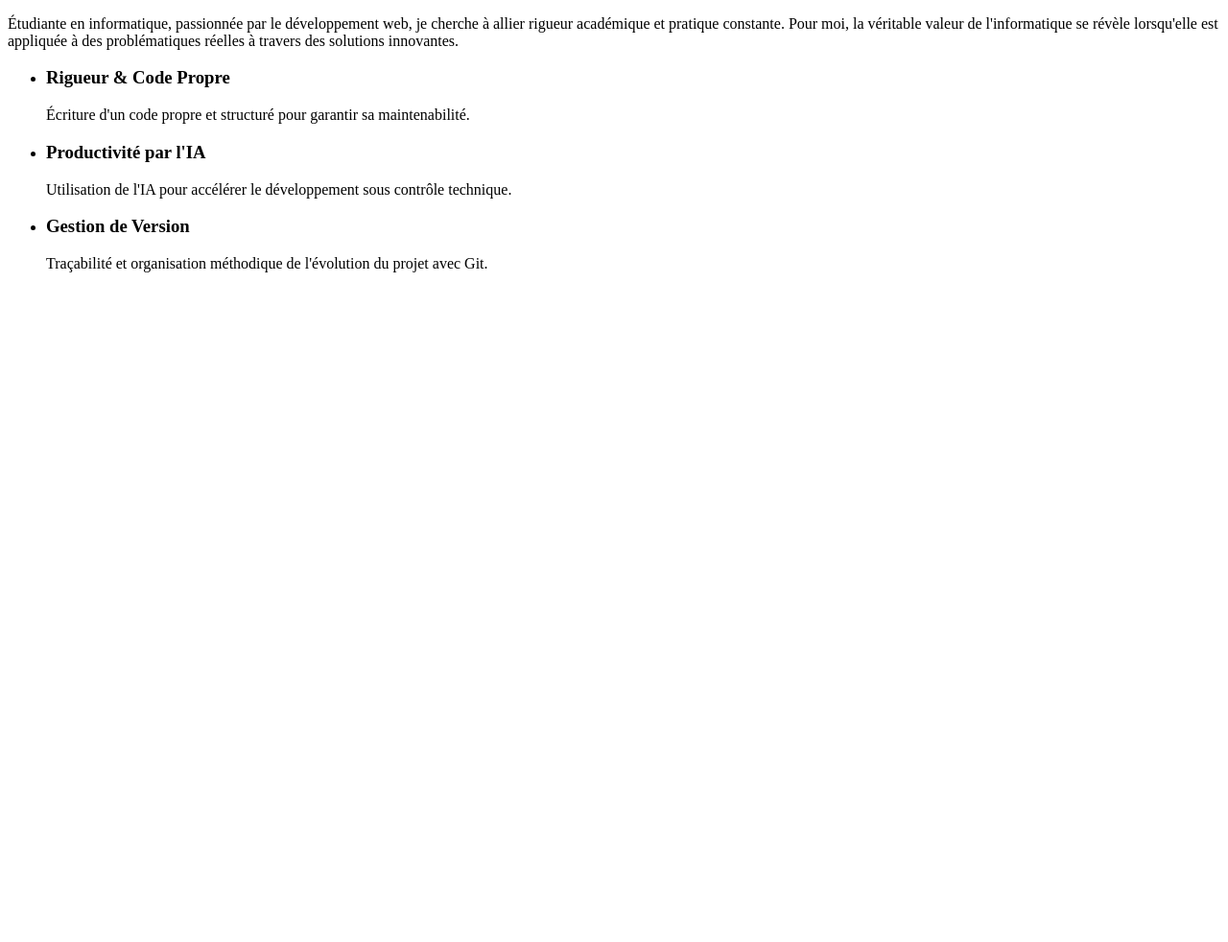
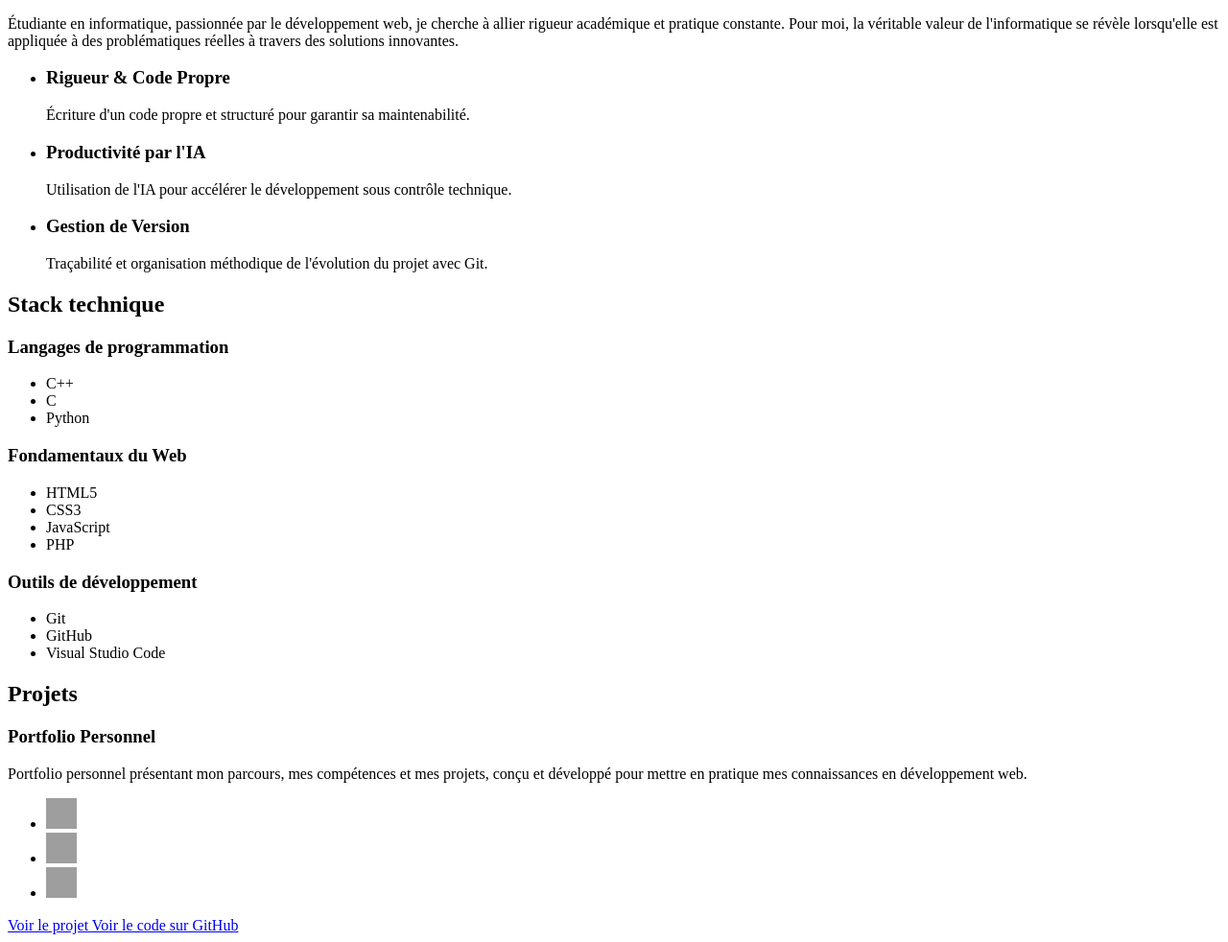
Before and after one commit to HajarLazar/portfolio, a plain HTML site: page index.html in a window 1280 px wide. Shown: the part 4404-5386 px from the top of the page at 96% size. Before the commit the page ends 4704 px from the top, so only its background shows below. Drawn offline with Linux system fonts and the light colour scheme; grey boxes are pictures that could not be loaded.

Commit message:
About_me tech_stack projets

```diff
--- a/index.html
+++ b/index.html
@@ -1,10 +1,12 @@
 <!DOCTYPE html>
 <html lang="fr">
+
 <head>
     <meta charset="UTF-8">
     <meta name="viewport" content="width=device-width, initial-scale=1.0">
     <title>Portfolio</title>
 </head>
+
 <body>
     <!-- En-tête principal du portfolio -->
     <header>
@@ -116,6 +118,85 @@
             </li>
         </ul>
     </section>
+    <!-- Section consacrée aux compétences techniques -->
+    <section id="stack-technique" aria-labelledby="titre-stack-technique">
+        <h2 id="titre-stack-technique">Stack technique</h2>
+
+        <!-- Carte des langages de programmation -->
+        <article class="skill-card">
+            <h3 class="skill-card__title">Langages de programmation</h3>
+            <ul class="skill-card__list">
+                <li class="skill-card__item">C++</li>
+                <li class="skill-card__item">C</li>
+                <li class="skill-card__item">Python</li>
+            </ul>
+        </article>
+
+        <!-- Carte des technologies fondamentales du Web -->
+        <article class="skill-card">
+            <h3 class="skill-card__title">Fondamentaux du Web</h3>
+            <ul class="skill-card__list">
+                <li class="skill-card__item">HTML5</li>
+                <li class="skill-card__item">CSS3</li>
+                <li class="skill-card__item">JavaScript</li>
+                <li class="skill-card__item">PHP</li>
+            </ul>
+        </article>
+
+        <!-- Carte des outils de développement -->
+        <article class="skill-card">
+            <h3 class="skill-card__title">Outils de développement</h3>
+            <ul class="skill-card__list">
+                <li class="skill-card__item">Git</li>
+                <li class="skill-card__item">GitHub</li>
+                <li class="skill-card__item">Visual Studio Code</li>
+            </ul>
+        </article>
+    </section>
+    <!-- Section consacrée aux projets -->
+    <section id="projets" aria-labelledby="titre-projets">
+        <h2 id="titre-projets">Projets</h2>
+
+        <!-- Présentation du portfolio personnel -->
+        <article class="project-card">
+            <h3 class="project-card__title">Portfolio Personnel</h3>
+
+            <p class="project-card__description">
+                Portfolio personnel présentant mon parcours, mes compétences
+                et mes projets, conçu et développé pour mettre en pratique
+                mes connaissances en développement web.
+            </p>
+
+            <!-- Technologies utilisées pour ce projet -->
+            <ul class="project-card__technologies" aria-label="Technologies utilisées">
+                <li>
+                    <img src="https://cdn.simpleicons.org/html5/E34F26" alt="HTML5" width="32" height="32">
+                </li>
+                <li>
+                    <img src="https://cdn.simpleicons.org/tailwindcss/06B6D4" alt="Tailwind CSS" width="32" height="32">
+                </li>
+                <li>
+                    <img src="https://cdn.simpleicons.org/javascript/F7DF1E" alt="JavaScript" width="32" height="32">
+                </li>
+
+            </ul>
+
+            <!-- Liens vers la démonstration et le code source -->
+            <div class="project-card__actions">
+                <a class="project-card__link project-card__link--demo" href="https://hajarlazar.github.io/portfolio/"
+                    target="_blank" rel="noopener noreferrer">
+                    Voir le projet
+                </a>
+
+                <a class="project-card__link project-card__link--github" href="https://github.com/HajarLazar/portfolio"
+                    target="_blank" rel="noopener noreferrer">
+                    Voir le code sur GitHub
+                </a>
+            </div>
+        </article>
+    </section>
+
+
 </body>
 
 </html>
```
